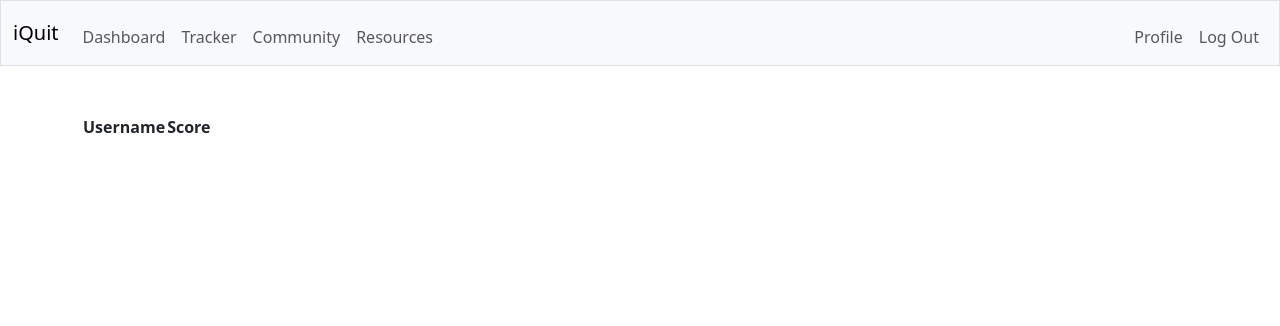
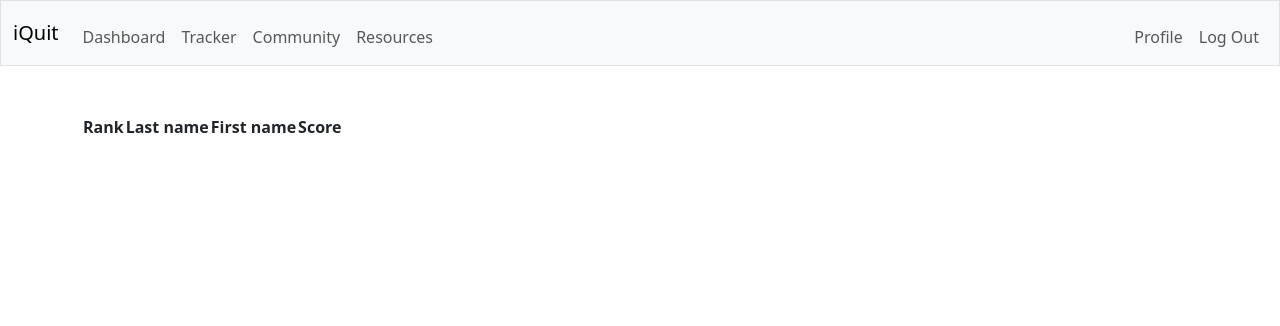
Before and after one commit to manchunyu/iquit, a Flask app: template templates/leaderboard.html in a window 1280 px wide. Shown: the top 326 px of the page. Run offline with Flask 3, Linux system fonts and the light colour scheme; the template is opened without the code that fills it, so the values that code supplies are empty; the visitor is signed in with stand-in values (Sample User, id 1); some libraries are stand-ins or nearby versions.

Commit message:
Add new frienships table
Friendship table to store relationship data
Store friendship table creation query
Put user's first and last name in ranking

Was going to use username, decided to change to
using user's real name for now.

```diff
--- a/app.py
+++ b/app.py
@@ -116,12 +116,12 @@ def login():
     session.clear()
 
     if request.method == "POST":
-        if not (email := request.form.get("email")):
-            return apology("Please enter E-mail")
+        if not (username := request.form.get("username")):
+            return apology("Please enter Username")
         if not request.form.get("password"):
             return apology("Please enter a password")
 
-        rows = db.execute("SELECT * FROM users WHERE email = ?", email)
+        rows = db.execute("SELECT * FROM users WHERE username = ?", username)
 
         if len(rows) != 1 or not check_password_hash(
             rows[0]["hash"], request.form.get("password")
@@ -150,11 +150,11 @@ def register():
 
         first_name = request.form.get("first_name")
         last_name = request.form.get("last_name")
-        email = request.form.get("email")
+        username = request.form.get("username")
         password = request.form.get("password")
         confirmation = request.form.get("confirmation")
 
-        user_infos = [first_name, last_name, email, password, confirmation]
+        user_infos = [first_name, last_name, username, password, confirmation]
 
         for info in user_infos:
             if not info:
@@ -165,19 +165,19 @@ def register():
 
         count = db.execute(
             "SELECT COUNT(*) AS n FROM users \
-                           WHERE email = ?",
-            email,
+                           WHERE username = ?",
+            username,
         )
 
         if count[0]["n"] > 0:
-            return apology("Email already registered")
+            return apology("Username already registered")
 
         db.execute(
-            "INSERT INTO users(first_name, last_name, email, hash)\
+            "INSERT INTO users(first_name, last_name, username, hash)\
                    VALUES(?, ?, ?, ?)",
             first_name,
             last_name,
-            email,
+            username,
             generate_password_hash(password),
         )
 
--- a/log.sql
+++ b/log.sql
@@ -13,3 +13,9 @@ CREATE TABLE habits (
     streak INTEGER,
     FOREIGN KEY(user_id) REFERENCES users(id)
 );
+CREATE TABLE friendships (
+    member1id INTEGER NOT NULL,
+    member2id INTEGER NOT NULL,
+    FOREIGN KEY(member1id) REFERENCES users(id),
+    FOREIGN KEY(member2id) REFERENCES users(id)
+);
--- a/templates/leaderboard.html
+++ b/templates/leaderboard.html
@@ -6,7 +6,9 @@
     <table>
         <thead>
             <tr>
-                <th>Username</th>
+                <th>Rank</th>
+                <th>Last name</th>
+                <th>First name</th>
                 <th>Score</th>
             </tr>
         </thead>
@@ -15,7 +17,8 @@
             {% for user in leaders %}
                 <tr>
                     <td>{{loop.index}}</td>
-                    <td>{{user.username}}</td>
+                    <td>{{user.last_name}}</td>
+                    <td>{{user.first_name}}</td>
                     <td>{{user.score}}</td>
                 </tr>
             {% endfor%}
```
Also changed, not shown: iquit.db.
